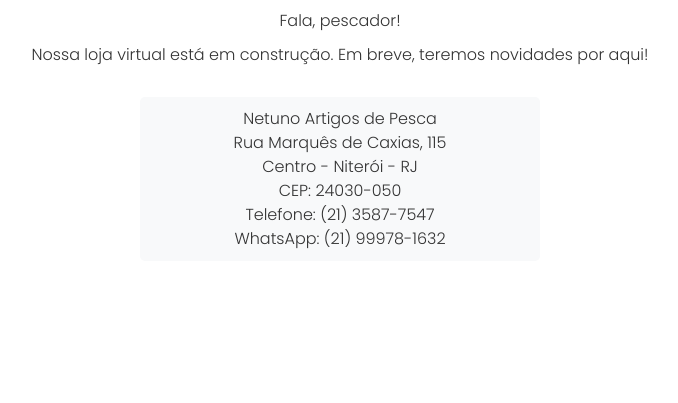
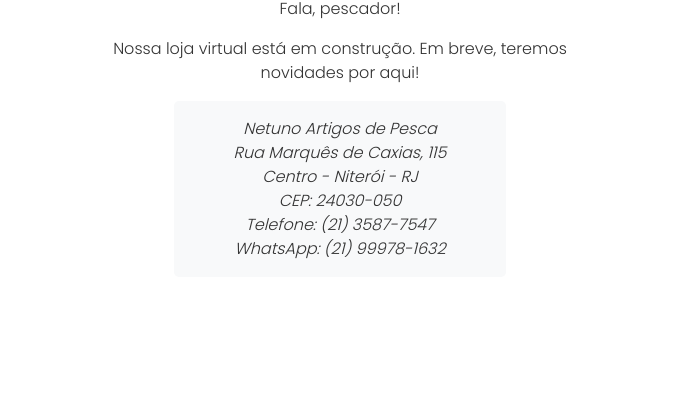
Before and after one commit to progprag/netunopesca.github.io, a plain HTML site: page index.html in a window 1280 px wide. Shown: the part 397-800 px from the top of the page, without its empty margins (300-978 px from the left). Drawn offline with nearby package versions, Linux system fonts and the light colour scheme.

Commit message:
Melhorando CSS

```diff
--- a/index.html
+++ b/index.html
@@ -9,6 +9,7 @@
     <link rel="preconnect" href="https://fonts.googleapis.com">
     <link rel="preconnect" href="https://fonts.gstatic.com" crossorigin>
     <link rel="stylesheet" href="https://fonts.googleapis.com/css2?family=Poppins:wght@300&display=swap">
+    <link rel="stylesheet" href="https://cdnjs.cloudflare.com/ajax/libs/normalize/8.0.1/normalize.min.css" integrity="sha512-NhSC1YmyruXifcj/KFRWoC561YpHpc5Jtzgvbuzx5VozKpWvQ+4nXhPdFgmx8xqexRcpAglTj9sIBWINXa8x5w==" crossorigin="anonymous" referrerpolicy="no-referrer">
     <link rel="stylesheet" href="styles/style.css">
     <link rel="apple-touch-icon" sizes="180x180" href="apple-touch-icon.png">
     <link rel="icon" type="image/png" sizes="32x32" href="favicon-32x32.png">
@@ -17,7 +18,8 @@
     <link rel="canonical" href="https://www.netunopesca.com.br">
   </head>
   <body>
-    <main class="container">
+    <div class="container">
+      <main class="content">
         <img class="logo" src="images/logo.png" alt="Netuno Artigos de Pesca">
         <p>Fala, pescador!</p>
         <p>Nossa loja virtual está em construção. Em breve, teremos novidades por aqui!</p>
@@ -30,5 +32,6 @@
           WhatsApp: (21) 99978-1632
         </address>
       </main>
+    </div>
   </body>
 </html>
--- a/styles/style.css
+++ b/styles/style.css
@@ -1,57 +1,37 @@
-* {
-  box-sizing: border-box;
-  margin: 0;
-  padding: 0;
+body {
+  line-height: 1.5;
+  font-family: "Poppins", sans-serif;
+  font-weight: 300;
+  font-style: normal;
+  color: #333;
+  background-color: #fff;
 }
 
-html {
-  font-size: 16px;
+.container {
+  display: flex;
+  align-items: center;
+  justify-content: center;
+  height: 100vh;
 }
 
-body {
-  align-items: center;
-  background-color: #fff;
-  color: #333;
-  display: flex;
-  font-family: "Poppins", sans-serif;
-  font-size: 1rem;
-  font-style: normal;
-  font-weight: 300;
-  justify-content: center;
-  line-height: 1.5;
-  min-height: 100vh;
+.content {
+  max-width: 500px;
+  padding: 1em;
   text-align: center;
 }
 
-.container {
-  align-items: center;
-  display: flex;
-  flex-direction: column;
-  justify-content: center;
-  max-width: 90%;
-  padding: 20px;
-}
-
 .logo {
+  width: 180px;
   height: auto;
-  margin-bottom: 20px;
-  max-width: 100%;
-  width: 180px;
-}
-
-p {
-  margin-bottom: 10px;
+  margin-bottom: 1em;
 }
 
 address {
+  width: 60%;
+  min-width: 250px;
+  margin: 1em auto;
+  padding: 1em;
+  border-radius: 5px;
+  text-align: center;
   background-color: #f8f9fa;
-  border-radius: 5px;
-  display: block;
-  font-size: 1rem;
-  font-style: normal;
-  margin-top: 20px;
-  padding: 10px;
-  text-align: center;
-  width: 400px;
-  max-width: 100%;
 }
```
Lines whose indentation alone changed are shown as unchanged.
